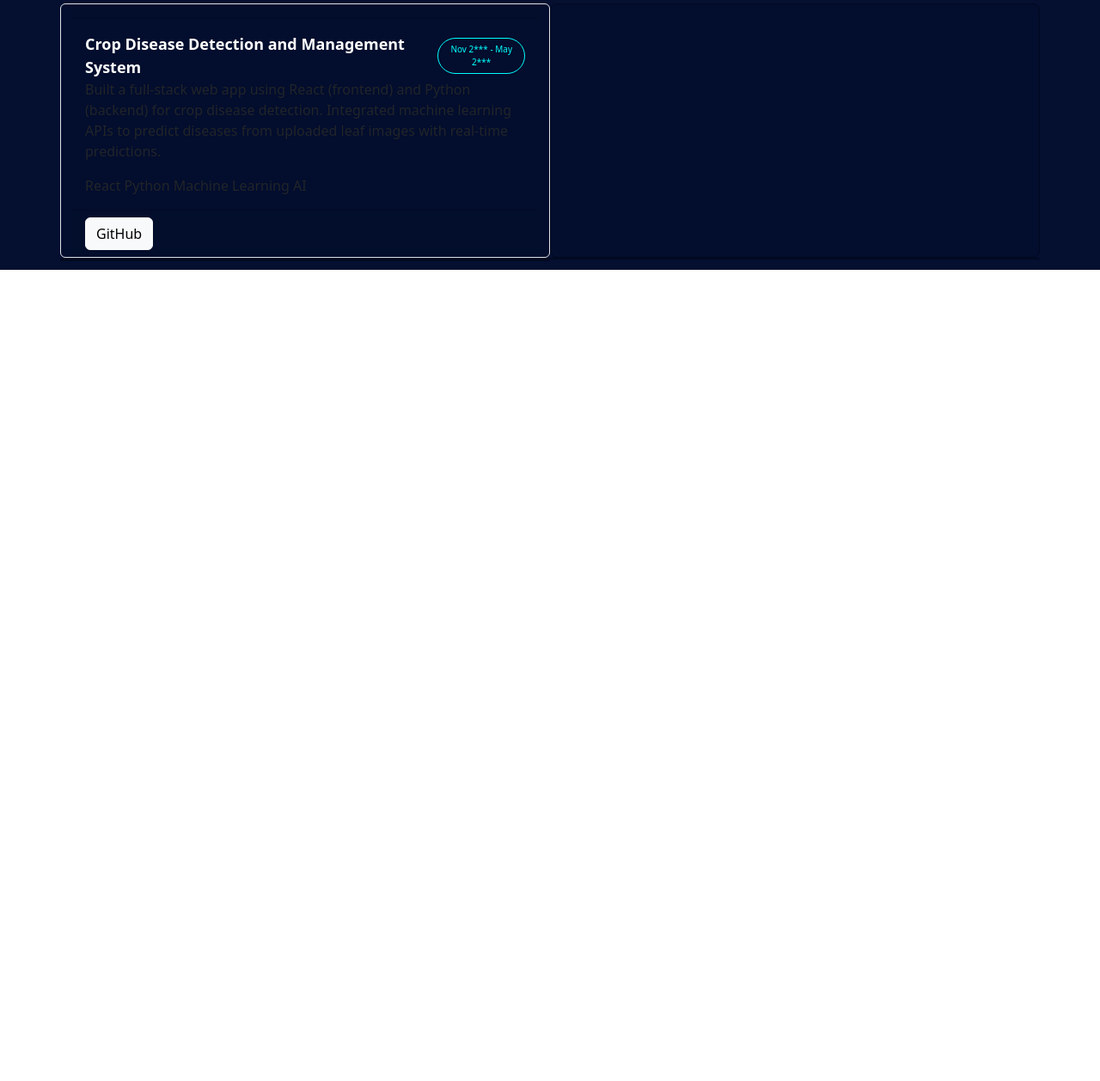
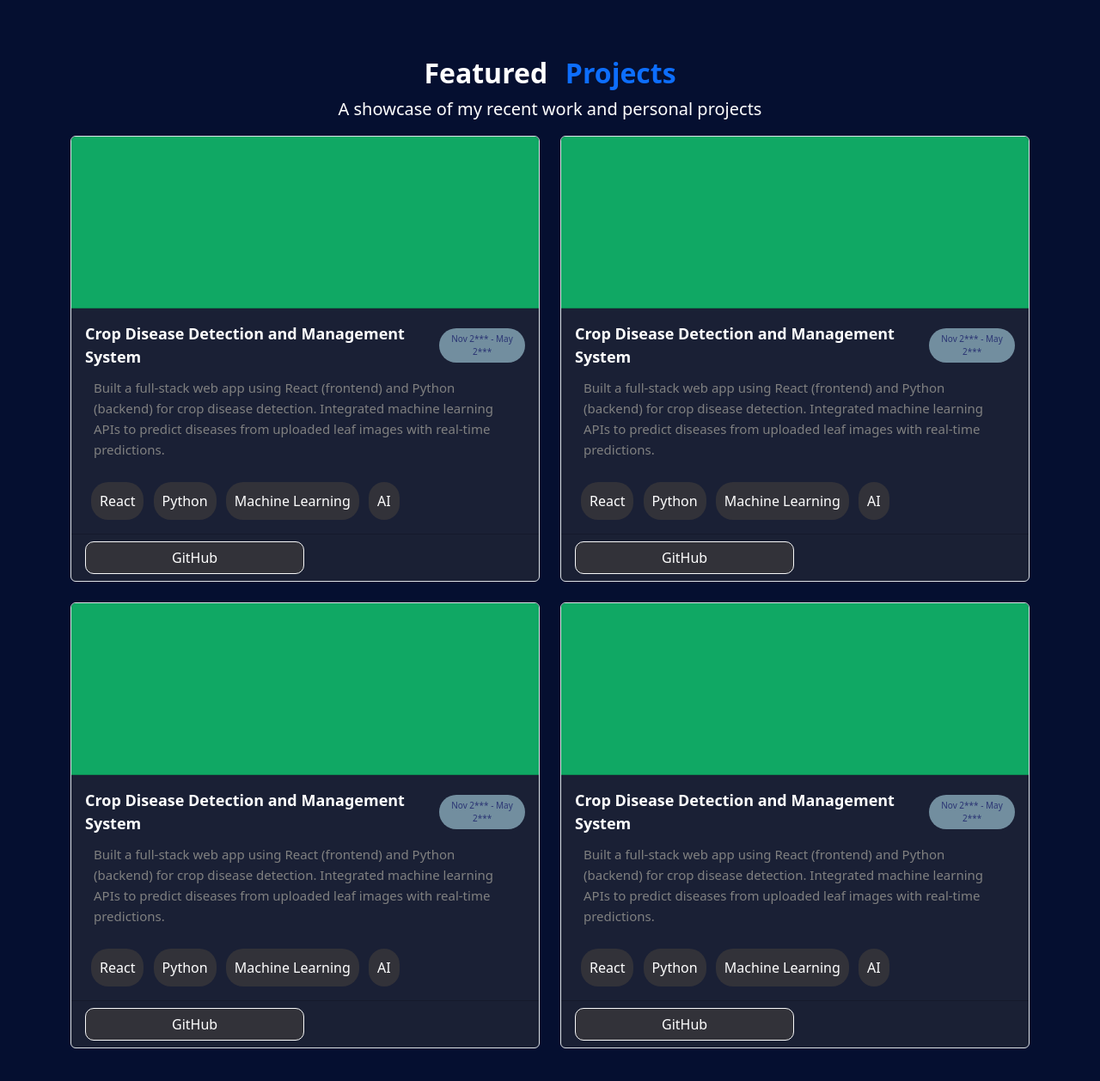
Before and after one commit to emroz26k/portfolio, a website: page public/index.html in a window 1280 px wide. Shown: the part 1478-2736 px from the top of the page at 86% size. Before the commit the page ends 1792 px from the top, so only its background shows below. Drawn offline with nearby package versions, Linux system fonts and the light colour scheme.

Commit message:
Update style

```diff
--- a/public/index.html
+++ b/public/index.html
@@ -19,7 +19,7 @@
 <body>
 
     <section id="navbar">
-        <nav class="navbar navbar-expand-lg navbar-dark">
+        <nav class="navbar navbar-expand-lg navbar-dark fixed-top">
             <div class="container">
                 <a class="navbar-brand" href="#">EK</a>
                 <button type="button" class="navbar-toggler" data-bs-target="#nav_collapse" data-bs-toggle="collapse">
@@ -122,8 +122,9 @@
             <p>A comprehensive overview of my technical skills and proficiency level</p>
         </div>
         <div class="container">
-            <div class="row  gx-5 gy-5">
-                <div class="card col-lg-6">
+            <div class="row  gx-4 gy-4">
+                <div class=" col-lg-6">
+                    <div class="card">
                         <div class="card-header">Frontend Language</div>
                         <div class="card-body">
                             <span class="bi bi-circle">HTML</span>
@@ -133,7 +134,9 @@
                             <span class="bi bi-folder">react</span>
                         </div>
                     </div>
-                <div class="card col-lg-6">
+                </div>
+                <div class=" col-lg-6">
+                    <div class="card">
                         <div class="card-header">Backend Language</div>
                         <div class="card-body">
                             <span class="">java</span>
@@ -142,16 +145,21 @@
                             <span class="">Mircroservices</span>
                         </div>
                     </div>
-                <div class="card col-lg-6">
+                </div>
+                <div class=" col-lg-6">
+                    <div class="card">
                         <div class="card-header">Database</div>
                         <div class="card-body">
                             <span class="">Oracle SQL</span>
                             <span class="">PL/SQL</span>
                         </div>
                     </div>
-                <div class="card col-lg-6">
+                </div>
+                <div class=" col-lg-6">
+                    <div class="card">
                         <div class="card-header">Tools</div>
                         <div class="card-body"> <span class="">Git</span> <span class="">GitHub</span> </div>
+                    </div>
                 </div>
 
             </div>
@@ -173,61 +181,128 @@
         <div class="header text-center">
             <h2 class="d-inline-flex justify-content-center align-items-center fw-bold fs-2">
                 <span class="text-white me-1">Featured &nbsp;</span>
-                <span class="">Projects</span>
+                <span class="text-primary">Projects</span>
             </h2>
             <div>
-                <p class="text-body-tertiary fs-5">A showcase of my recent work and personal projects</p>
+                <p class="text-white fs-5">A showcase of my recent work and personal projects</p>
             </div>
         </div>
+
         <div class="container">
-            <div class="row">
-                <div class="card col-lg-6 border border-1 rounded-2">
-                    <div class="card-header">
-
-                    </div>
-                    <div class="card-body ">
-                        <div class="d-inline-flex justify-content-between  align-items-center">
-                            <span class="project-title">Crop Disease Detection and Management System </span>
+            <div class="row gx-4 gy-4">
+                <!-- Card 1 -->
+                <div class="col-lg-6">
+                    <div class="card border border-1 rounded-2">
+                        <div class="card-header"></div>
+                        <div class="card-body">
+                            <div class="d-flex justify-content-between align-items-center">
+                                <span class="project-title">Crop Disease Detection and Management System</span>
                                 <span class="project-date">Nov 2*** - May 2***</span>
                             </div>
-                        <div >
                             <p>
                                 Built a full-stack web app using React (frontend)
                                 and Python (backend) for crop disease detection.
                                 Integrated machine learning APIs to predict diseases
                                 from uploaded leaf images with real-time predictions.
                             </p>
-                            <span>React </span>
-                            <span>Python </span>
-                            <span>Machine Learning </span>
-                            <span>AI </span>
-
+                            <div class="highlight">
+                                <span>React</span>
+                                <span>Python</span>
+                                <span>Machine Learning</span>
+                                <span>AI</span>
                             </div>
-
-
                         </div>
                         <div class="card-footer">
                             <button class="btn btn-light">GitHub</button>
                         </div>
-
                     </div>
-                <div class="card col-lg-6">
-
-                </div>
-                <div class="card col-lg-6">
-
-                </div>
-                <div class="card col-lg-6">
-
-                </div>
-                <div class="card col-lg-6">
-
                 </div>
 
+                <!-- Card 2 -->
+                <div class="col-lg-6">
+                    <div class="card border border-1 rounded-2">
+                        <div class="card-header"></div>
+                        <div class="card-body">
+                            <div class="d-flex justify-content-between align-items-center">
+                                <span class="project-title">Crop Disease Detection and Management System</span>
+                                <span class="project-date">Nov 2*** - May 2***</span>
                             </div>
-
+                            <p>
+                                Built a full-stack web app using React (frontend)
+                                and Python (backend) for crop disease detection.
+                                Integrated machine learning APIs to predict diseases
+                                from uploaded leaf images with real-time predictions.
+                            </p>
+                            <div class="highlight">
+                                <span>React</span>
+                                <span>Python</span>
+                                <span>Machine Learning</span>
+                                <span>AI</span>
+                            </div>
+                        </div>
+                        <div class="card-footer">
+                            <button class="btn btn-light">GitHub</button>
+                        </div>
+                    </div>
+                </div>
+                <!-- Card 3-->
+                <div class="col-lg-6">
+                    <div class="card border border-1 rounded-2">
+                        <div class="card-header"></div>
+                        <div class="card-body">
+                            <div class="d-flex justify-content-between align-items-center">
+                                <span class="project-title">Crop Disease Detection and Management System</span>
+                                <span class="project-date">Nov 2*** - May 2***</span>
+                            </div>
+                            <p>
+                                Built a full-stack web app using React (frontend)
+                                and Python (backend) for crop disease detection.
+                                Integrated machine learning APIs to predict diseases
+                                from uploaded leaf images with real-time predictions.
+                            </p>
+                            <div class="highlight">
+                                <span>React</span>
+                                <span>Python</span>
+                                <span>Machine Learning</span>
+                                <span>AI</span>
+                            </div>
+                        </div>
+                        <div class="card-footer">
+                            <button class="btn btn-light">GitHub</button>
+                        </div>
+                    </div>
+                </div>
+                <!-- Card 4 -->
+                <div class="col-lg-6">
+                    <div class="card border border-1 rounded-2">
+                        <div class="card-header"></div>
+                        <div class="card-body">
+                            <div class="d-flex justify-content-between align-items-center">
+                                <span class="project-title">Crop Disease Detection and Management System</span>
+                                <span class="project-date">Nov 2*** - May 2***</span>
+                            </div>
+                            <p>
+                                Built a full-stack web app using React (frontend)
+                                and Python (backend) for crop disease detection.
+                                Integrated machine learning APIs to predict diseases
+                                from uploaded leaf images with real-time predictions.
+                            </p>
+                            <div class="highlight">
+                                <span>React</span>
+                                <span>Python</span>
+                                <span>Machine Learning</span>
+                                <span>AI</span>
+                            </div>
+                        </div>
+                        <div class="card-footer">
+                            <button class="btn btn-light">GitHub</button>
+                        </div>
+                    </div>
+                </div>
+            </div>
         </div>
     </section>
+
 
 
 </body>
--- a/public/portfolio.css
+++ b/public/portfolio.css
@@ -1,6 +1,16 @@
+body{
+    padding-top: 70px;
+    background-color: #051444 ;
+}
 #navbar{
     background-color: #051444;
     min-height: 70px;
+}
+#navbar .navbar{
+    background-color: rgba(0, 0,0, 0.6);
+    backdrop-filter: blur(6px);
+    width: 100%;
+    z-index: 1000;
 }
 
 #navbar nav{
@@ -216,28 +226,62 @@
   background-color: #050f30;
   padding-top: 70px;
   padding-bottom: 70px;
-    padding: 10px;
 }
-#project .card{
-    background-color: #030d2d;
-    border: 1px solid #010921;
+
+#project .card {
+  background-color: #1a2035;
   border-radius: 8px;
   transition: 0.4s;
 }
+
+#project .card-header {
+  height: 200px;
+  background-color: rgb(16, 168, 100);
+}
+
 #project .card:hover {
   transform: translateY(-5px);
+}
 
-}
-#project .project-title{
+#project .project-title {
   font-weight: bold;
   font-size: large;
   color: white;
 }
-#project .project-date{
+
+#project .project-date {
   font-size: 10px;
-    color: cyan;
-    border: 1px solid cyan;
+  background-color: rgba(173, 216, 230, 0.6);
+  color: #2b3574;
   border-radius: 30px;
   text-align: center;
   padding: 5px;
 }
+
+#project .card-body p {
+  padding: 10px;
+  color: gray;
+  font-size: 15px;
+  line-height: 1.6;
+}
+
+#project .card-body .highlight span {
+  display: inline-block;
+  background-color: rgb(50, 50, 57);
+  padding: 10px;
+  color: white;
+  border-radius: 20px;
+  margin-left: 7px;
+  text-align: center;
+}
+
+#project .card-footer button {
+  background-color: rgb(50, 50, 57);
+  color: white;
+  border-radius: 10px;
+  padding-inline: 100px;
+}
+
+#project .card-footer button:hover {
+  background-color: rgba(86, 102, 107, 0.6);
+}
```
Lines whose indentation alone changed are shown as unchanged.
